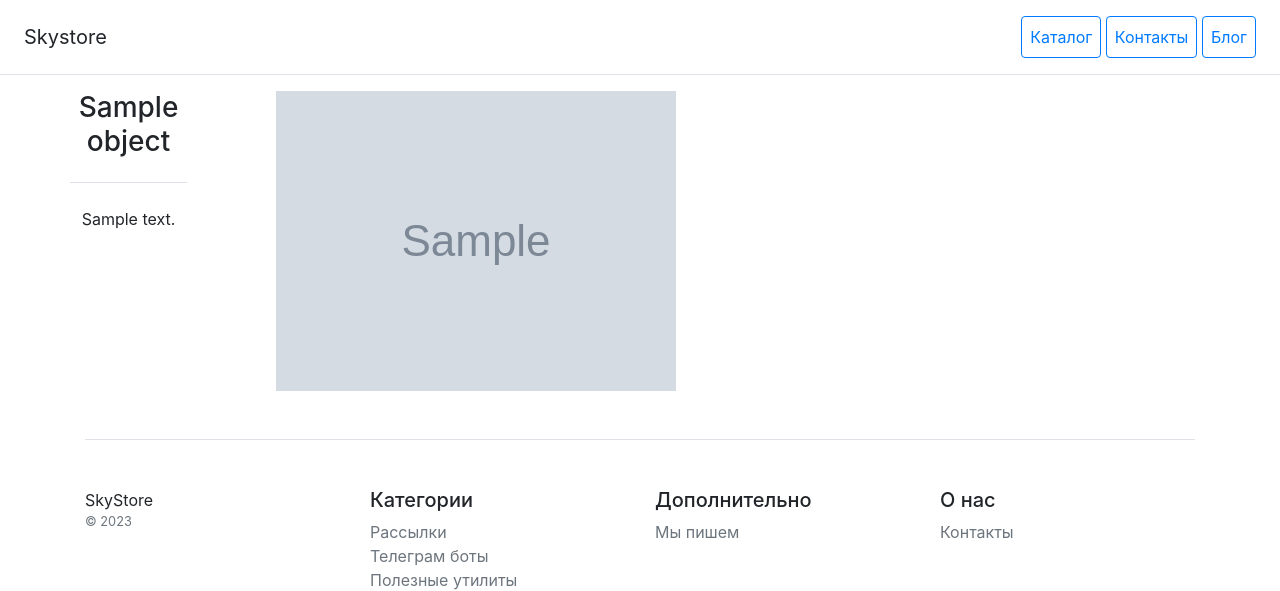
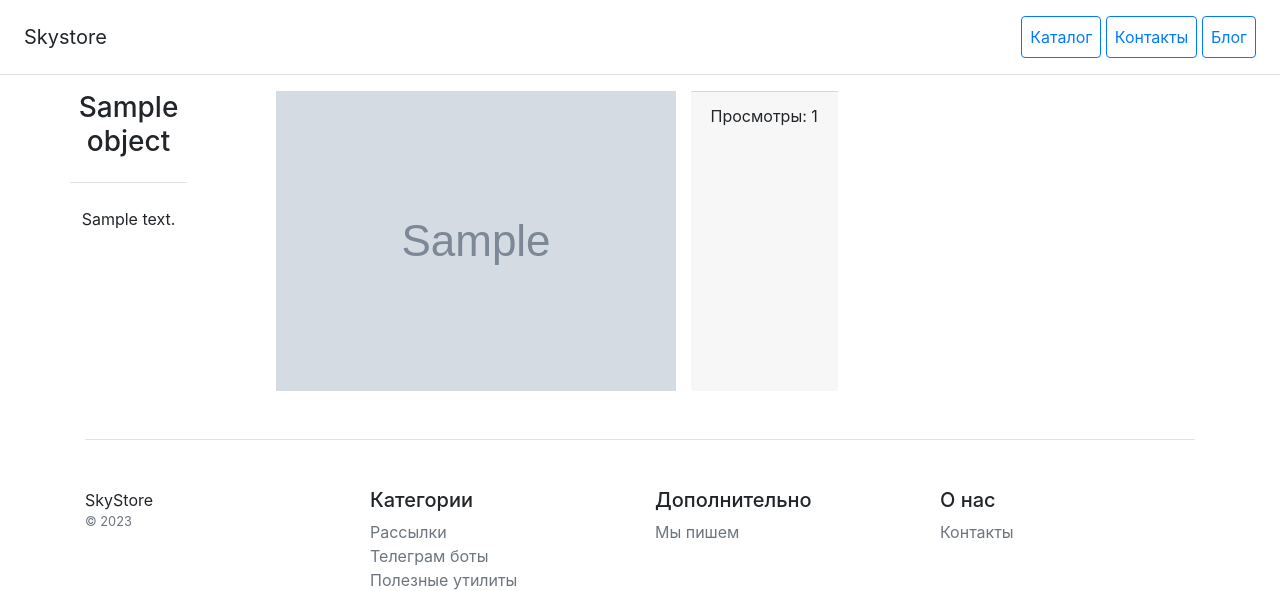
Before and after one commit to klepininalex/django_project, a Django app: template catalog/templates/catalog/blog_detail.html in a window 1280 px wide. Shown: the top 591 px of the page. Run offline with Django 4.2, Linux system fonts and the light colour scheme; the template is opened without the code that fills it: most values are stand-ins (such as "Sample title", 1, 10 or a date in 2020); grey boxes marked "Sample" are stand-in pictures; data that the repository does not hold is empty; some libraries are stand-ins or nearby versions.

Commit message:
add count views for blog detail template

```diff
--- a/catalog/templates/catalog/blog_detail.html
+++ b/catalog/templates/catalog/blog_detail.html
@@ -11,9 +11,14 @@
         </article>
 
     </div>
+
 </div>
 <div class="col-auto d-none d-lg-block">
     <img src="/media/{{ object.image }}"/>
 
 </div>
+<div class="card-footer">
+    Просмотры: {{ object.count_views }}
+</div>
+
 {% endblock %}
```
